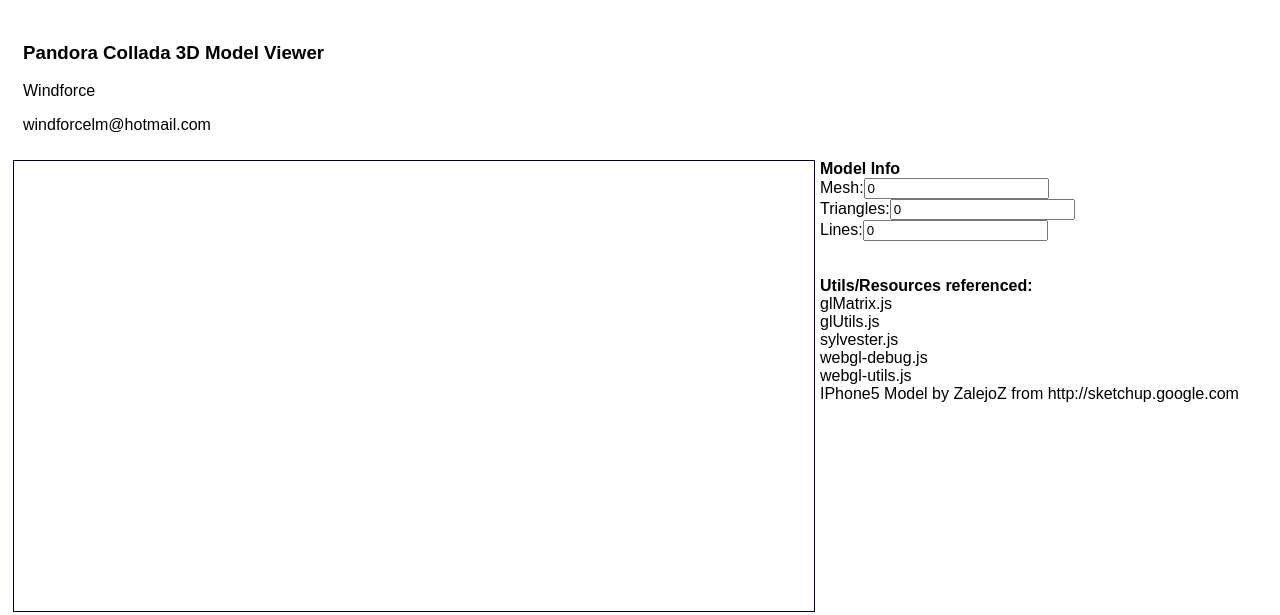
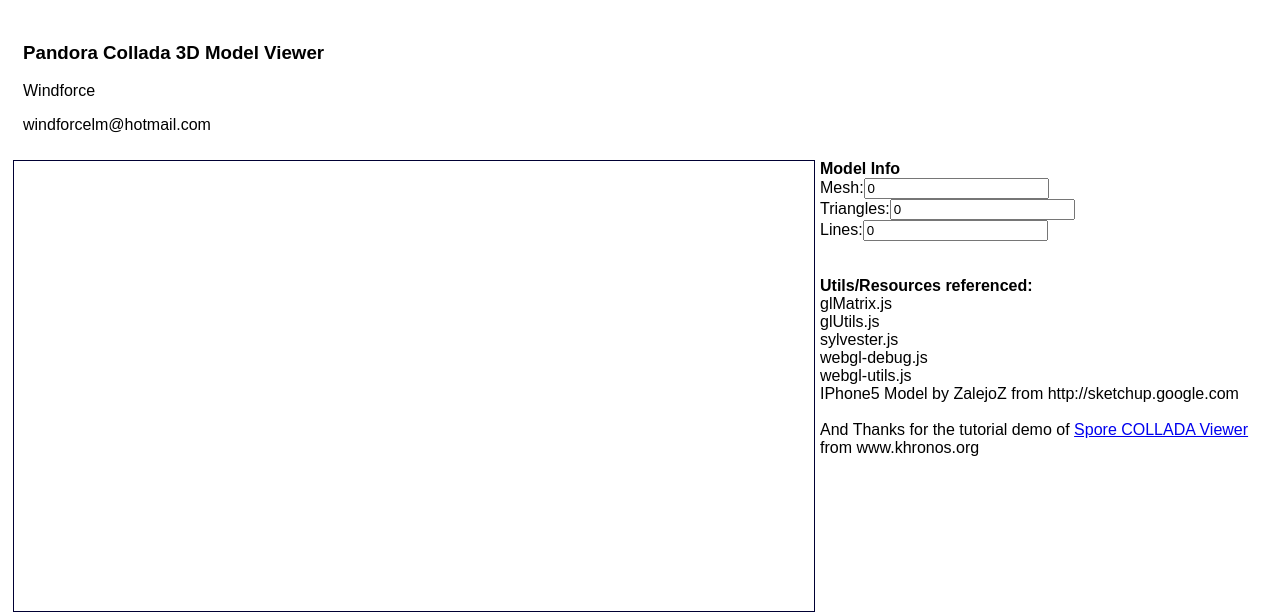
Before and after one commit to windforce2013/windforce2013.github.com, a plain HTML site: page index.html in a window 1280 px wide. Drawn offline with Linux system fonts and the light colour scheme; no server answers.

Commit message:
Update index.html

```diff
--- a/index.html
+++ b/index.html
@@ -61,5 +61,7 @@ webgl-utils.js
 <br>
 IPhone5 Model by ZalejoZ from http://sketchup.google.com
 <br>
+<br>
+And Thanks for the tutorial demo of <a href="https://www.khronos.org/registry/webgl/sdk/demos/mozilla/spore/index.html">Spore COLLADA Viewer</a> from www.khronos.org
 </body>
 </html>
```
